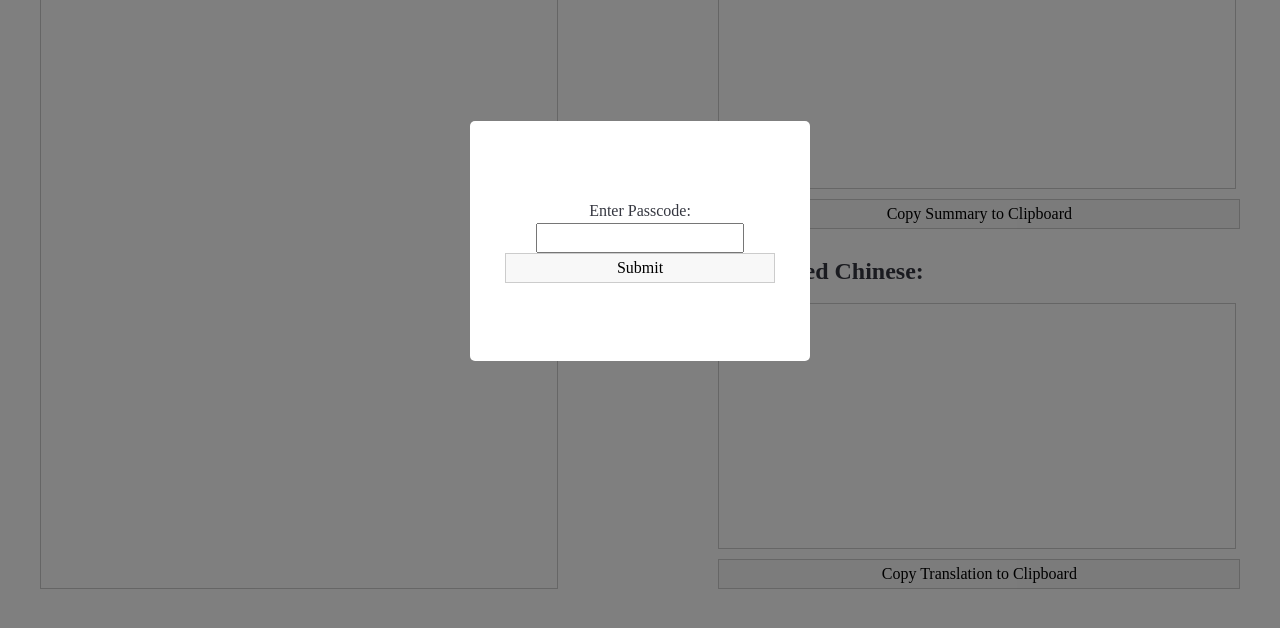
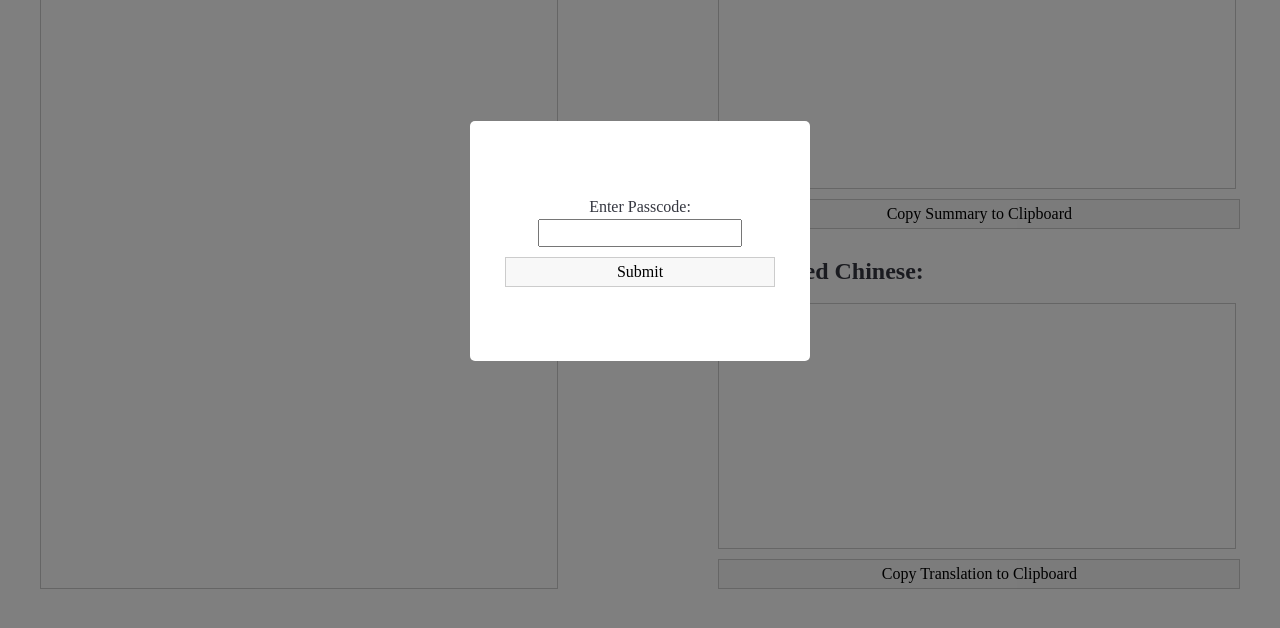
Before and after one commit to hiroayumi/gvf-news, a Flask app: page / in a window 1280 px wide. Shown: the part 159-787 px from the top of the page. Run offline with Flask 2, Linux system fonts and the light colour scheme; some web fonts are replaced.

Commit message:
Update main.css

```diff
--- a/static/main.css
+++ b/static/main.css
@@ -112,7 +112,6 @@ output textarea {
   flex-direction: column;
   justify-content: center;
   align-items: center;
-  gap: 10px;
 }
 
 
@@ -127,7 +126,7 @@ output textarea {
     margin-bottom: 10px;
 }
 
-.popup h1, .popup p {
-    margin: 0;
+.popup h1, .popup p, .popup input {
+    margin-bottom: 10px;
     padding: 0;
 }
```
